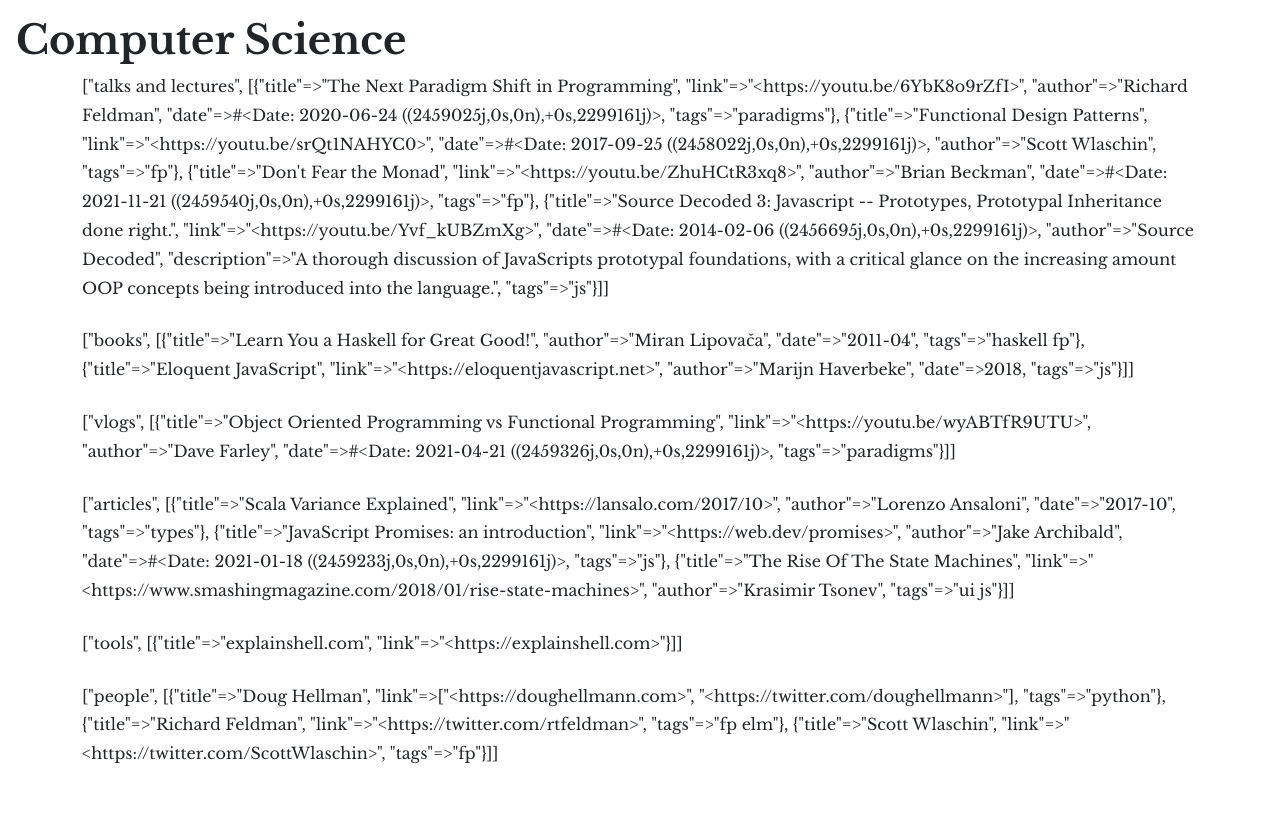
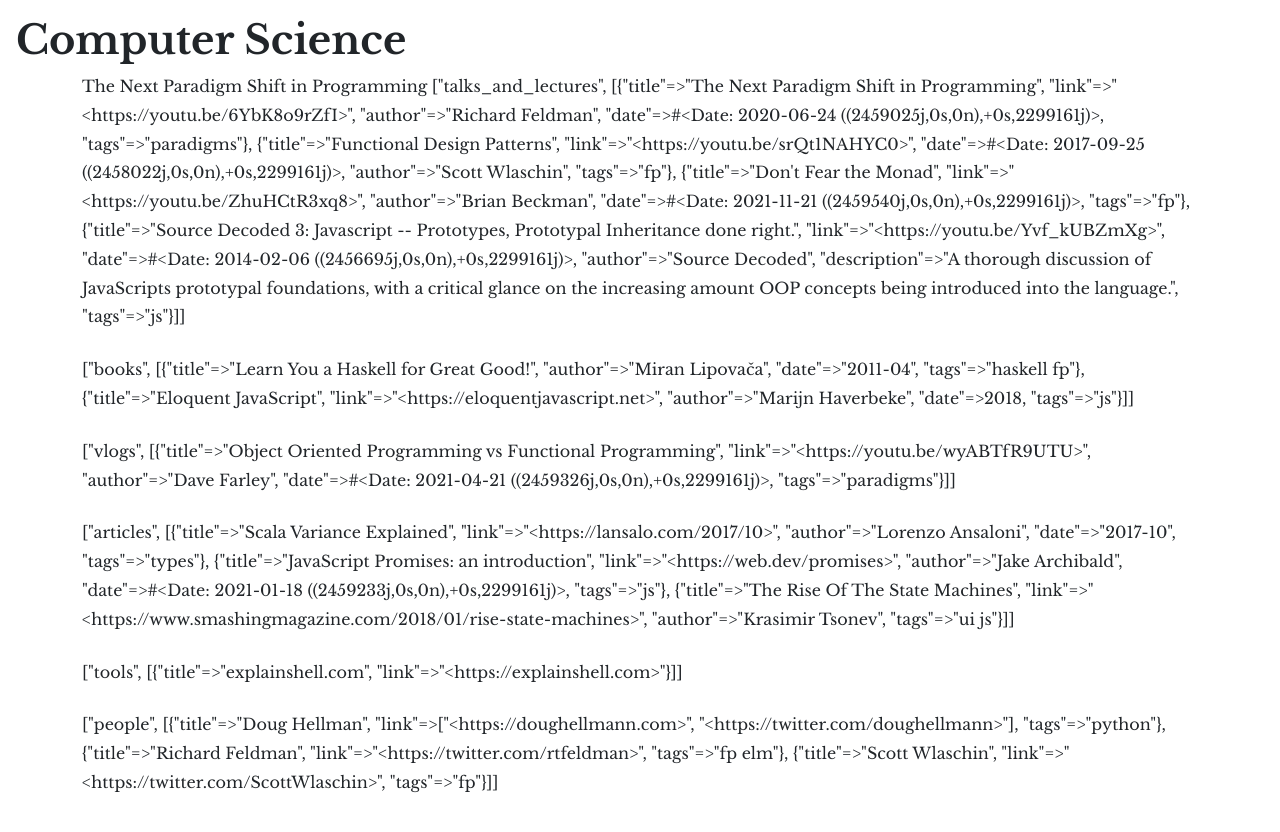
Before and after one commit to bartkl/bartkl.github.io, a Jekyll site: the page built from collections/_resources/computer-science.md, in a window 1280 px wide. Shown: the top 832 px of the page. Built offline with Jekyll 4.4.1, drawn with Linux system fonts in a browser that asks for light colours; some web fonts are replaced; some of the changed lines change nothing that is shown.

Commit message:
Fixed yml for CS

```diff
--- a/_layouts/resource-list.html
+++ b/_layouts/resource-list.html
@@ -6,6 +6,7 @@
 
 <div class="container-md">
   <section id="resource-list">
+      {{ page.list.talks_and_lectures[0].title }}
     {% for category in page.list %}
       {{ category | inspect }}
     <div class="row pt-3">
--- a/collections/_resources/computer-science.md
+++ b/collections/_resources/computer-science.md
@@ -3,7 +3,7 @@
 layout: resource-list
 
 list:
-  talks and lectures:
+  talks_and_lectures:
   - title: The Next Paradigm Shift in Programming
     link: <https://youtu.be/6YbK8o9rZfI>
     author: Richard Feldman
```
